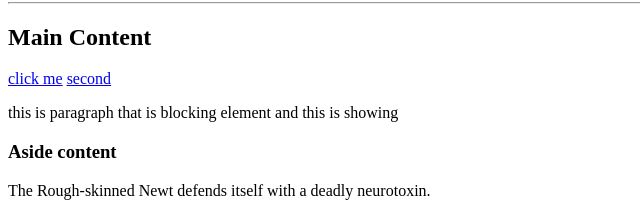
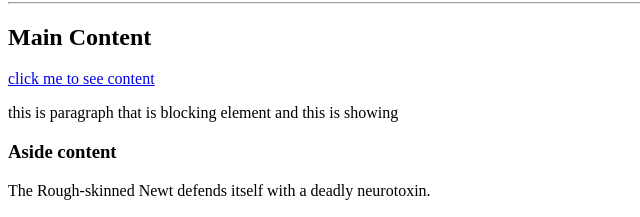
Before and after one commit to AsadBukhari886/html, a plain HTML site: page index.html in a window 1280 px wide. Shown: the part 238-455 px from the top of the page, 0-640 px from the left. Drawn offline with Linux system fonts and the light colour scheme.

Commit message:
link updated

```diff
--- a/index.html
+++ b/index.html
@@ -54,9 +54,9 @@
         <section>
             <article class="introduction">
                 <h2>Main Content</h2>
-                <a href="https://www.w3schools.com" target="_top">click me</a>
+                <a href="https://www.w3schools.com" target="_top">click me to see content</a>
 
-                <a href="second.html">second</a>
+
                 <p>this is paragraph that is blocking element and this is showing </p>
             </article>
             <aside>
```
